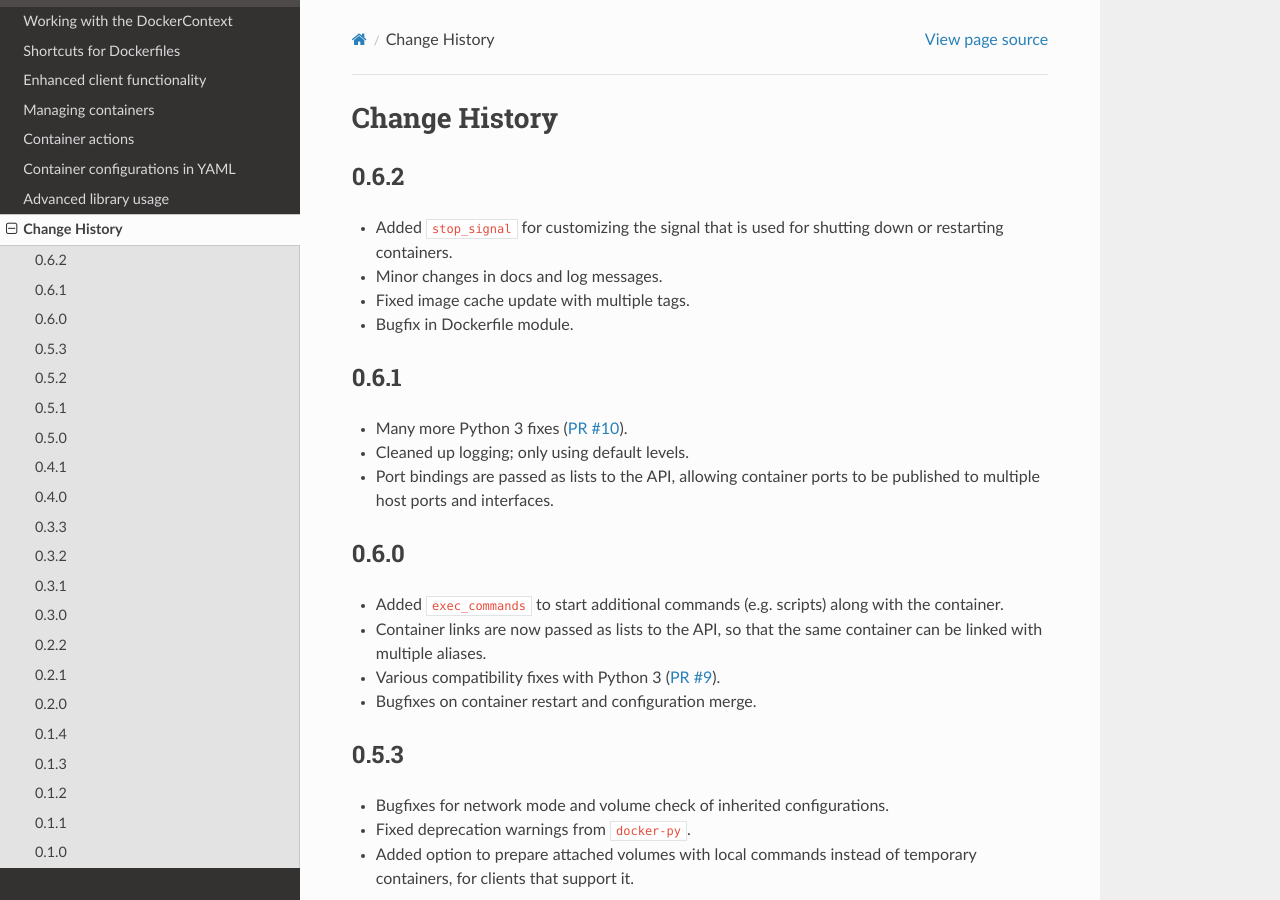
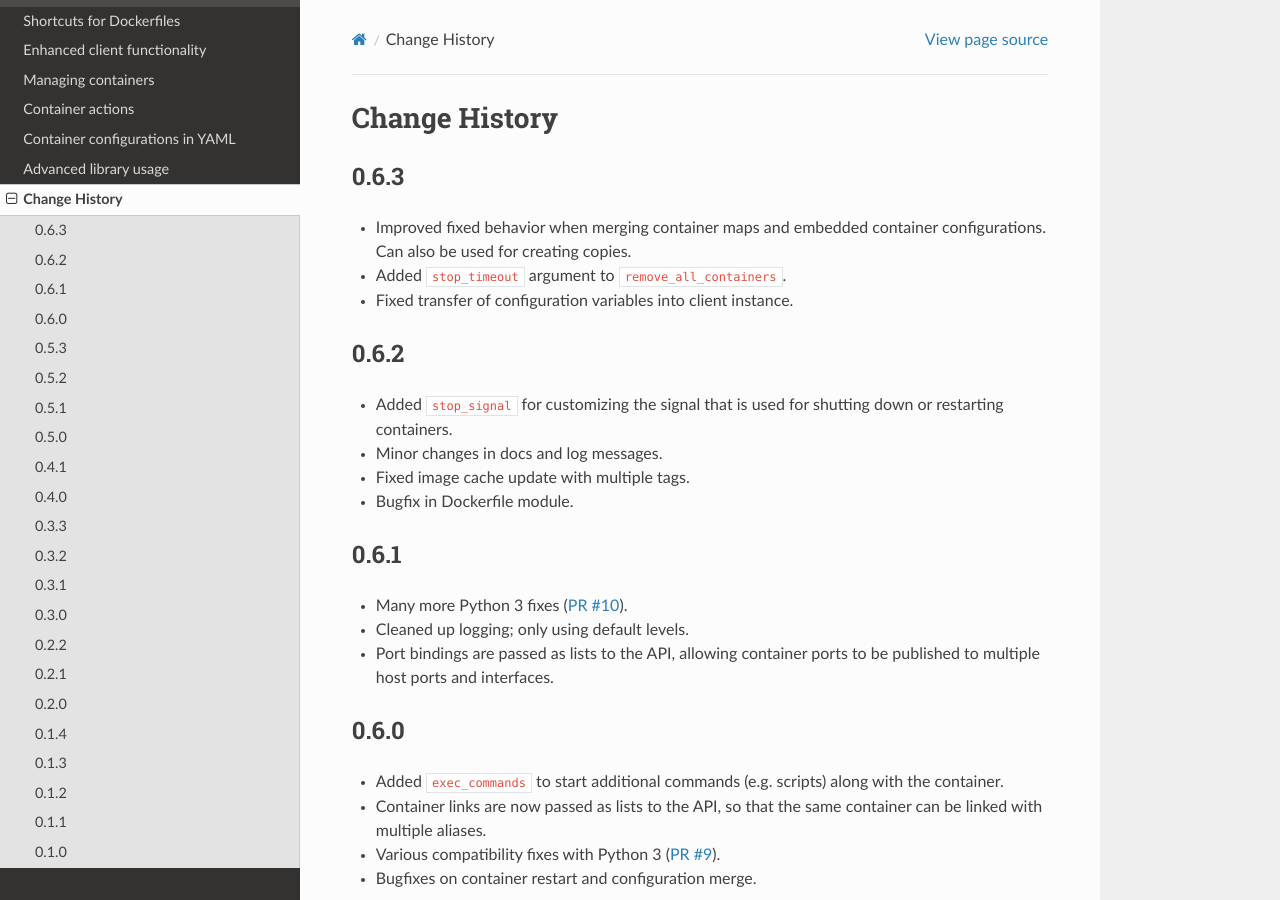
Before and after one commit to merll/docker-map, a Sphinx documentation site: the page built from docs/changes.rst, in a window 1280 px wide and 900 px high. Built offline with Sphinx 7.4.7 and the Read the Docs theme 2.0.0, drawn with Linux system fonts in a browser that asks for light colours.

Commit message:
Version and change log.

```diff
--- a/dockermap/__init__.py
+++ b/dockermap/__init__.py
@@ -2,7 +2,7 @@
 from __future__ import unicode_literals
 
 
-__version__ = '0.6.2'
+__version__ = '0.6.3'
 
 DEFAULT_BASEIMAGE = 'tianon/true'
 DEFAULT_COREIMAGE = 'busybox'
--- a/docs/changes.rst
+++ b/docs/changes.rst
@@ -2,6 +2,12 @@
 
 Change History
 ==============
+0.6.3
+-----
+* Improved fixed behavior when merging container maps and embedded container configurations. Can also be used for
+  creating copies.
+* Added ``stop_timeout`` argument to ``remove_all_containers``.
+* Fixed transfer of configuration variables into client instance.
 
 0.6.2
 -----
```
